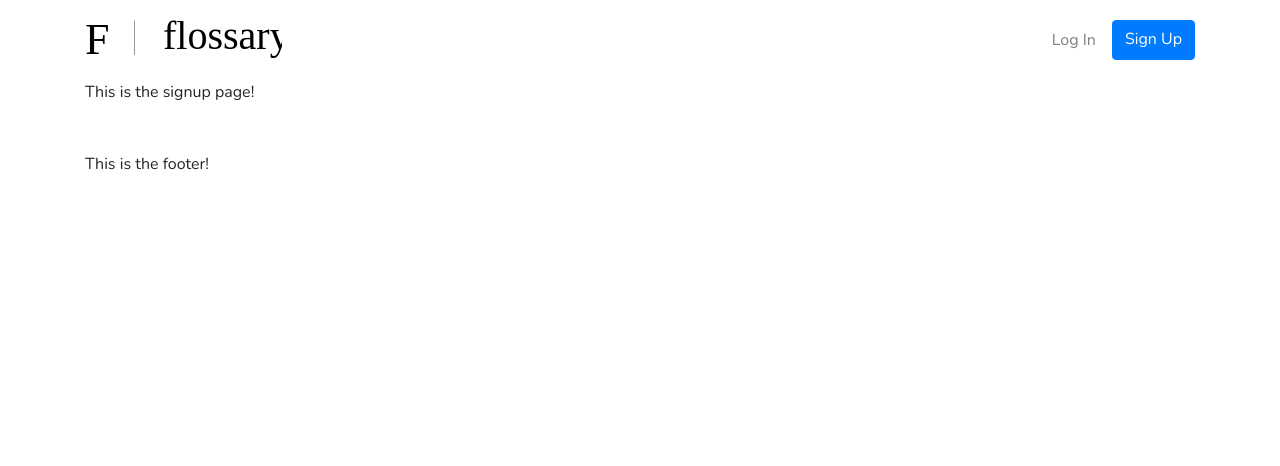
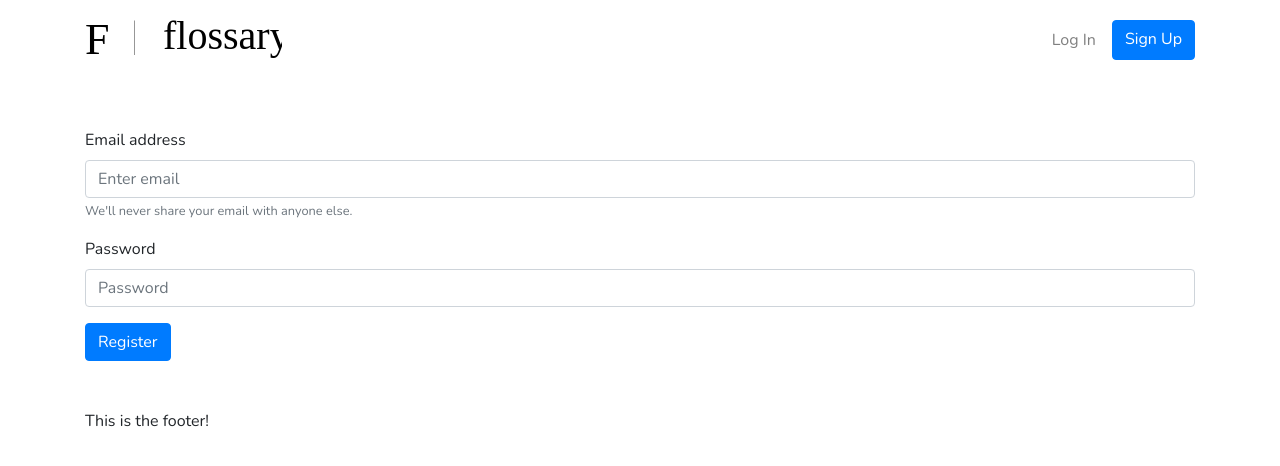
Before and after one commit to vindhya/flossary, a React (Create React App) app in the folder client/: page /signup in a window 1280 px wide. Shown: the top 466 px of the page. Built offline with nearby package versions, Linux system fonts and the light colour scheme.

Commit message:
set up login and signup routes with forms

```diff
--- a/client/src/components/App.js
+++ b/client/src/components/App.js
@@ -5,8 +5,8 @@ import Container from 'react-bootstrap/Container';
 import Header from './Header';
 import Footer from './Footer/Footer';
 import Home from './Home/Home';
-import Login from './User/Login';
-import Signup from './User/Signup';
+import Login from './Login/Login';
+import Signup from './Login/Signup';
 
 import { GlobalStyle } from './GlobalStyles';
 
--- a/client/src/components/Footer/Footer.js
+++ b/client/src/components/Footer/Footer.js
@@ -1,4 +1,4 @@
-import React, { Fragment } from 'react';
+import React from 'react';
 import Container from 'react-bootstrap/Container';
 
 const Footer = () => {
--- a/client/src/components/Home/Home.js
+++ b/client/src/components/Home/Home.js
@@ -2,21 +2,21 @@ import React from 'react';
 import Row from 'react-bootstrap/Row';
 import Col from 'react-bootstrap/Col';
 import { NavLink } from 'react-router-dom';
-import { Paragraph } from './styles';
+import { Description } from './styles';
 
 const Home = () => {
   return (
     <Row className="mt-3">
       <Col md={8}>
         <h1 className="display-4">Keep track of your embroidery floss.</h1>
-        <Paragraph>
+        <Description>
           If you’ve ever worked on an embroidery or cross-stitch project you
           know how difficult it can be to keep track of all your floss colours.
-        </Paragraph>
-        <Paragraph>
+        </Description>
+        <Description>
           Flossary allows you to easily organize your floss so that you always
           know what you have.
-        </Paragraph>
+        </Description>
         <NavLink to={`/signup`} className="btn btn-primary btn-lg">
           Get Started
         </NavLink>
--- a/client/src/components/Home/styles.js
+++ b/client/src/components/Home/styles.js
@@ -1,5 +1,5 @@
 import styled from 'styled-components';
 
-export const Paragraph = styled.p`
+export const Description = styled.p`
   font-size: 1.2rem;
 `;
--- /dev/null
+++ b/client/src/components/Login/Login.js
@@ -0,0 +1,61 @@
+import React, { Component } from 'react';
+import axios from 'axios';
+// import { Form } from './styles';
+import Form from 'react-bootstrap/Form';
+import Button from 'react-bootstrap/Button';
+
+class Login extends Component {
+  state = { message: null };
+
+  handleSubmit = async e => {
+    console.log('submitted!');
+    e.preventDefault();
+    const { email, password } = this.state;
+
+    try {
+      const res = await axios.post(`/api/users/login`, {
+        data: { email, password }
+      });
+      console.log('res', res);
+    } catch (e) {
+      this.setState({ message: e });
+      console.log('error', e);
+    }
+  };
+
+  handleChange = e => this.setState({ [e.target.name]: e.target.value });
+
+  render() {
+    console.log('state', this.state);
+    return (
+      <div className="mt-5">
+        <Form onSubmit={this.handleSubmit}>
+          <Form.Group controlId="formBasicEmail">
+            <Form.Label>Email address</Form.Label>
+            <Form.Control
+              name="email"
+              type="email"
+              placeholder="Enter email"
+              onChange={this.handleChange}
+            />
+          </Form.Group>
+
+          <Form.Group controlId="formBasicPassword">
+            <Form.Label>Password</Form.Label>
+            <Form.Control
+              name="password"
+              type="password"
+              placeholder="Password"
+              onChange={this.handleChange}
+            />
+          </Form.Group>
+          <Button variant="primary" type="submit">
+            Login
+          </Button>
+        </Form>
+      </div>
+    );
+  }
+}
+
+export default Login;
--- /dev/null
+++ b/client/src/components/Login/Signup.js
@@ -0,0 +1,62 @@
+import React, { Component } from 'react';
+import Form from 'react-bootstrap/Form';
+import Button from 'react-bootstrap/Button';
+import axios from 'axios';
+
+class Signup extends Component {
+  state = { message: null };
+
+  handleSubmit = async e => {
+    console.log('submitted!', e);
+    e.preventDefault();
+    const { email, password } = this.state;
+
+    try {
+      const res = await axios.post(`/api/users/signup`, {
+        data: { email, password }
+      });
+      console.log('res', res);
+    } catch (e) {
+      this.setState({ message: e });
+      console.log('error', e);
+    }
+  };
+
+  handleChange = e => this.setState({ [e.target.name]: e.target.value });
+
+  render() {
+    return (
+      <div className="mt-5">
+        <Form onSubmit={this.handleSubmit}>
+          <Form.Group controlId="formBasicEmail">
+            <Form.Label>Email address</Form.Label>
+            <Form.Control
+              name="email"
+              type="email"
+              placeholder="Enter email"
+              onChange={this.handleChange}
+            />
+            <Form.Text className="text-muted">
+              We'll never share your email with anyone else.
+            </Form.Text>
+          </Form.Group>
+
+          <Form.Group controlId="formBasicPassword">
+            <Form.Label>Password</Form.Label>
+            <Form.Control
+              name="password"
+              type="password"
+              placeholder="Password"
+              onChange={this.handleChange}
+            />
+          </Form.Group>
+          <Button variant="primary" type="submit">
+            Register
+          </Button>
+        </Form>
+      </div>
+    );
+  }
+}
+
+export default Signup;
--- a/client/src/components/User/styles.js
+++ b/client/src/components/Login/styles.js
@@ -7,3 +7,7 @@ export const Form = styled.form`
   flex-grow: 1;
   justify-content: space-evenly;
 `;
+
+export const Input = styled.input`
+
+`
--- a/client/src/components/User/Login.js
+++ /dev/null
@@ -1,11 +0,0 @@
-import React from 'react';
-
-const Login = () => {
-  return (
-    <div className="mt-5">
-      <Form></Form>
-    </div>
-  );
-};
-
-export default Login;
--- a/client/src/components/User/Signup.js
+++ /dev/null
@@ -1,7 +0,0 @@
-import React from 'react';
-
-const Signup = () => {
-  return <div>This is the signup page!</div>;
-};
-
-export default Signup;
```
